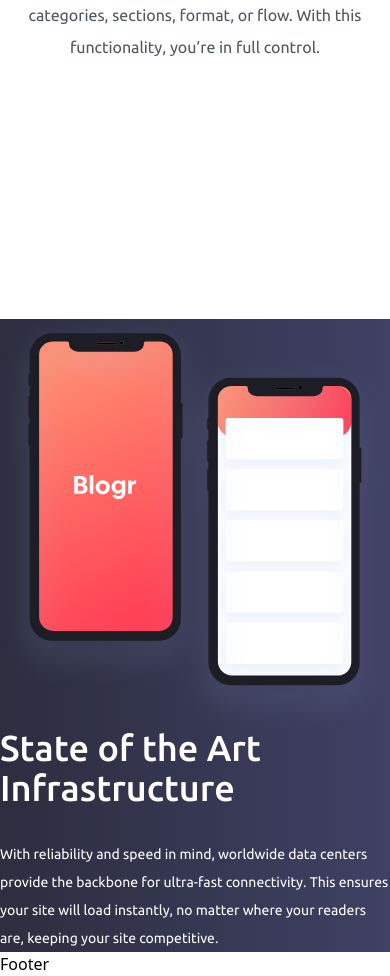
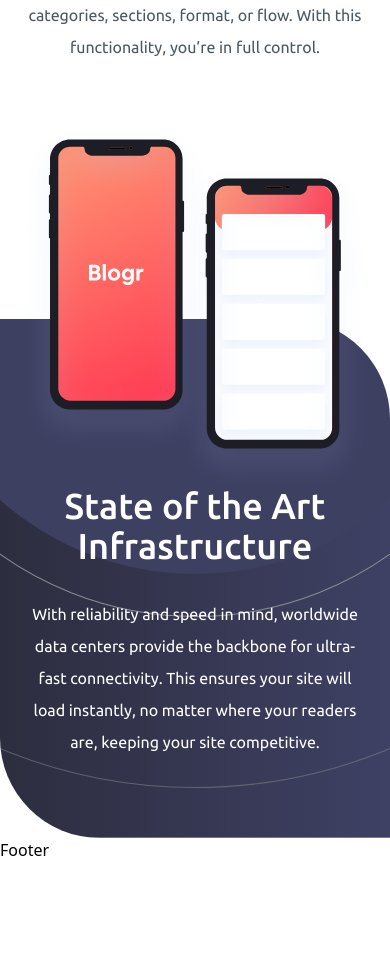
Before and after one commit to firdesOya/frontendMentorChallenge, a Next.js app in the folder blogr-landing-page/: page / in a window 390 px wide. Shown: the part 1660-2636 px from the top of the page. After the commit the page ends 2522 px from the top, so only its background shows below. Built offline with nearby package versions, Linux system fonts and the light colour scheme.

Commit message:
feat: Add responsive landing page structure and styles

```diff
--- a/blogr-landing-page/src/app/globals.css
+++ b/blogr-landing-page/src/app/globals.css
@@ -13,7 +13,7 @@ h3 {
   @apply text-ubuntu text-base text-very-dark-grayish-blue leading-loose;
 }
 .p-text-white {
-  @apply text-ubuntu text-sm text-white leading-loose;
+  @apply text-ubuntu text-base text-white leading-loose;
 }
 .text-ubuntu {
   font-family: "Ubuntu", sans-serif;
@@ -45,6 +45,23 @@ h3 {
   }
 }
 
+.bg-circles {
+  width: 100%;
+  height: 100%;
+  background: url("/images/bg-pattern-circles.svg"),
+    linear-gradient(to right, hsl(237, 17%, 21%), hsl(237, 23%, 32%));
+  background-position: bottom 15% left -60%;
+  background-size: unset;
+  background-repeat: no-repeat;
+  border-bottom-left-radius: 100px;
+  border-top-right-radius: 100px;
+}
+@media screen and (max-width: 768px) {
+  .bg-circles {
+    background-position: center bottom -10%;
+    background-size: auto;
+  }
+}
 .btn {
   @apply px-1 py-3 border rounded-full w-[140px] text-ubuntu text-base font-bold;
 }
--- a/blogr-landing-page/src/app/page.js
+++ b/blogr-landing-page/src/app/page.js
@@ -55,10 +55,13 @@ export default function Home() {
           </div>
         </div>
       </section>
-      <section className="bg-background-gradient mt-4 ">
-        <div className="max-w-[1140px] mx-auto lg:h-[400px] flex flex-col lg:flex-row items-center justify-between">
-          <img src="/images/illustration-phones.svg" />
-          <div className="lg:max-w-[540px] ">
+      <section className="bg-circles mt-4">
+        <div className="max-w-[1140px] min-w-[320px] mx-auto px-6 xl:px-2 lg:h-[400px] flex flex-col lg:flex-row items-center  lg:justify-between">
+          <img
+            className="transform md:scale-125 -translate-y-48  md:-translate-y-28 lg:scale-100 lg:translate-y-3 lg:-translate-x-8"
+            src="/images/illustration-phones.svg"
+          />
+          <div className=" md:max-w-[540px] text-center lg:text-start pb-20 -mt-48 md:-mt-10 lg:pb-0 lg:mt-0">
             <h2 className="text-white">State of the Art Infrastructure</h2>
             <p className="p-text-white pt-8">
               With reliability and speed in mind, worldwide data centers provide
```
